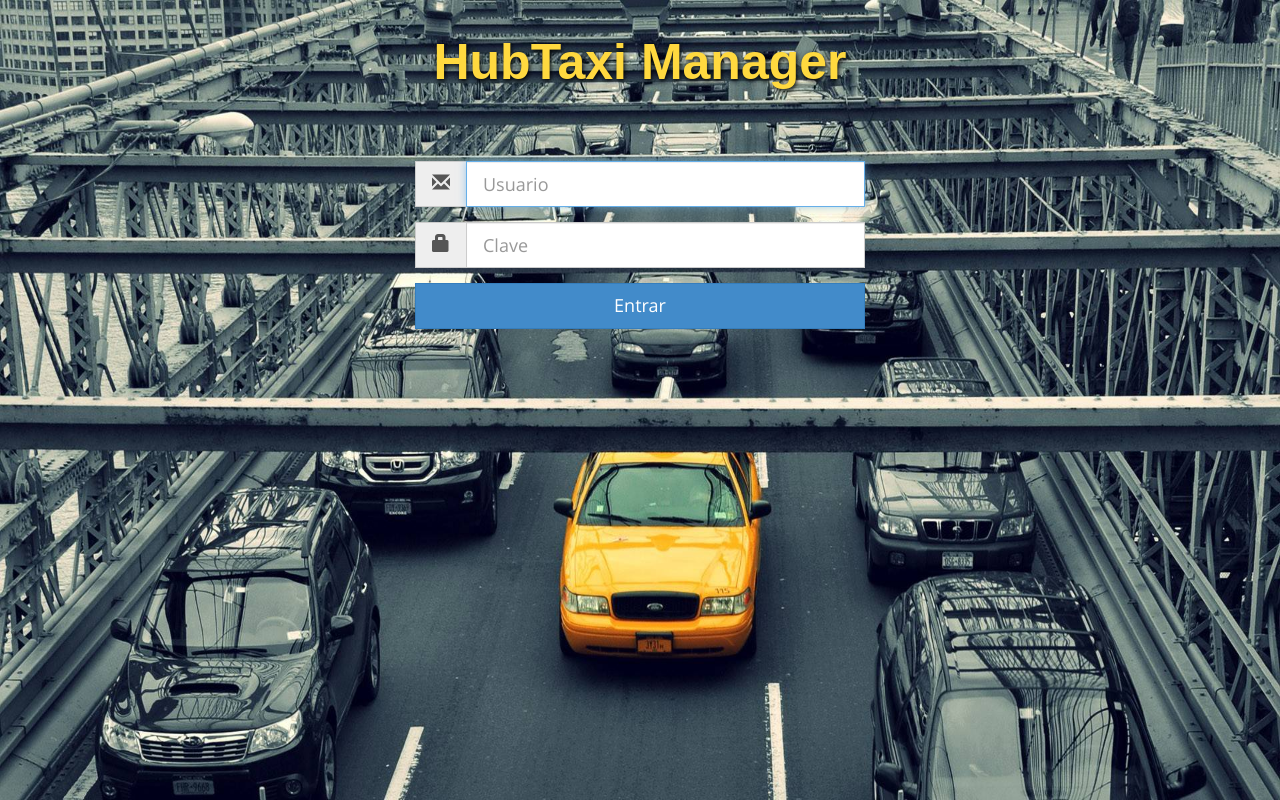
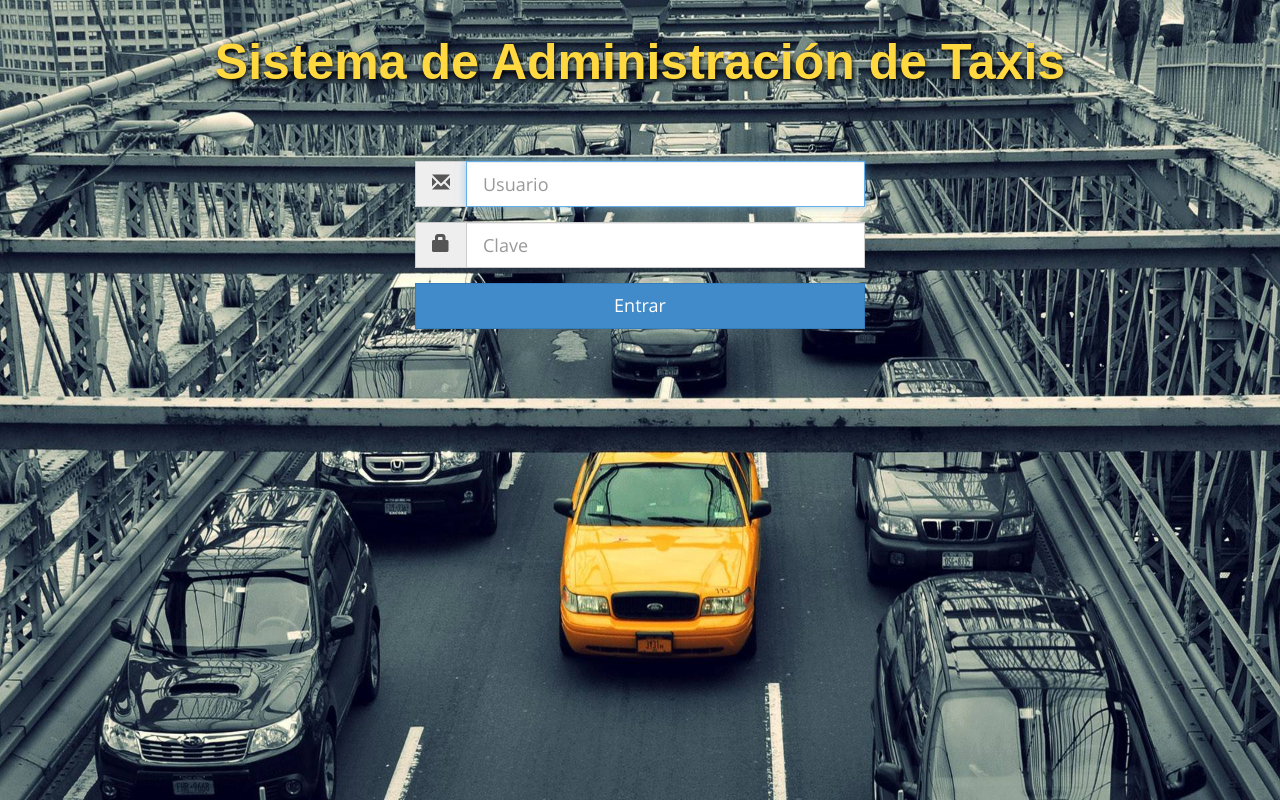
Before and after one commit to fintecheando/manager, a website: page index.html at #/login in a window 1280 px wide. Drawn offline with nearby package versions, Linux system fonts and the light colour scheme; some packages are replaced by stand-ins of ours; files that its build step writes are made by us from their sources.

Commit message:
Se corrige el titulo del sistema

```diff
--- a/views/login.html
+++ b/views/login.html
@@ -5,7 +5,7 @@
     <div class="signin">
         <div class="signin-header">
             <div class="container">
-                <h4 class="text-center" style="color: #FFD93F; text-shadow: 1px 2px 5px #000;">HubTaxi Manager</h4>
+                <h4 class="text-center" style="color: #FFD93F; text-shadow: 1px 2px 5px #000;">Sistema de Administración de Taxis</h4>
             </div>
         </div>
         <div class="signin-body">
```
